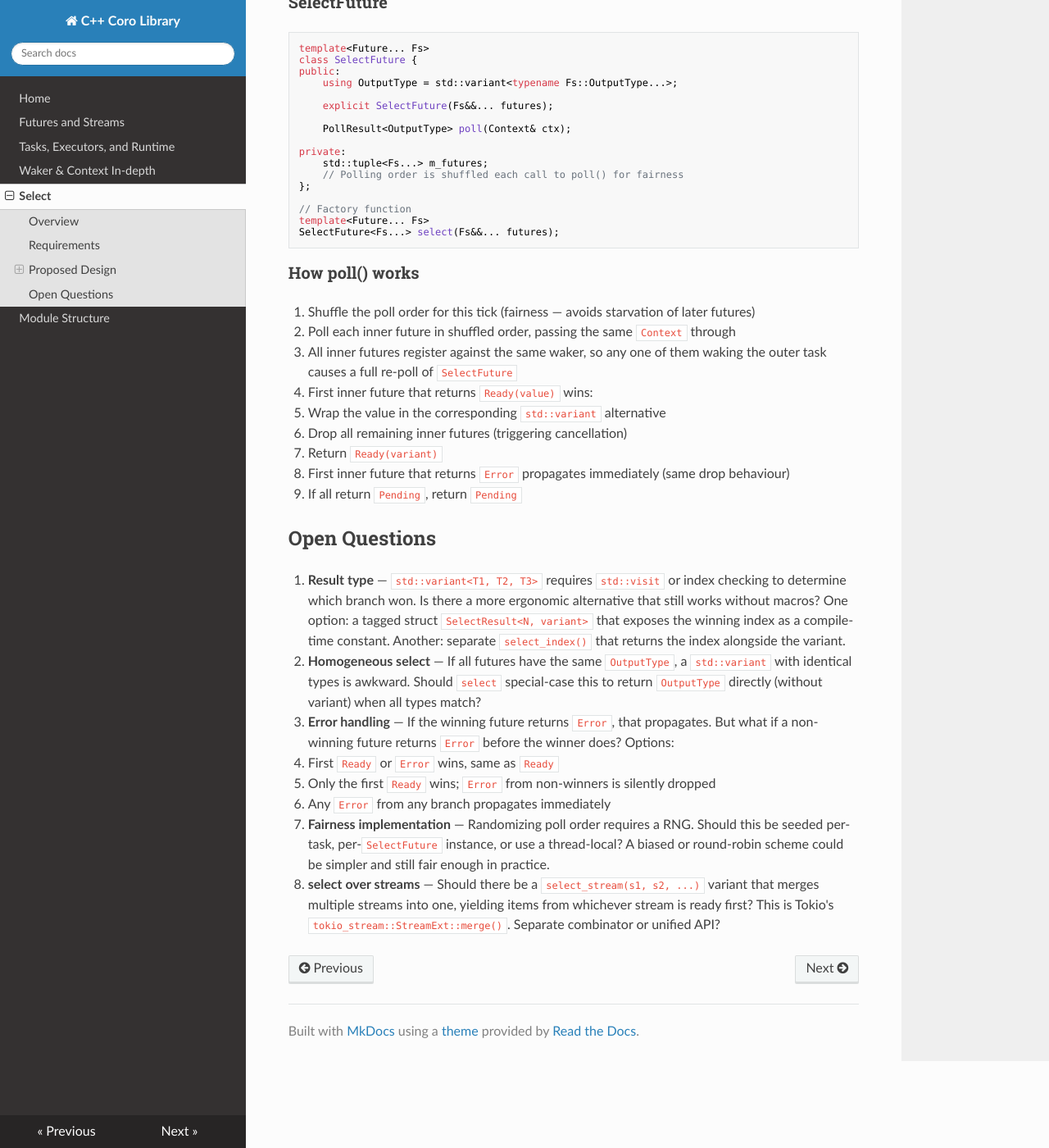
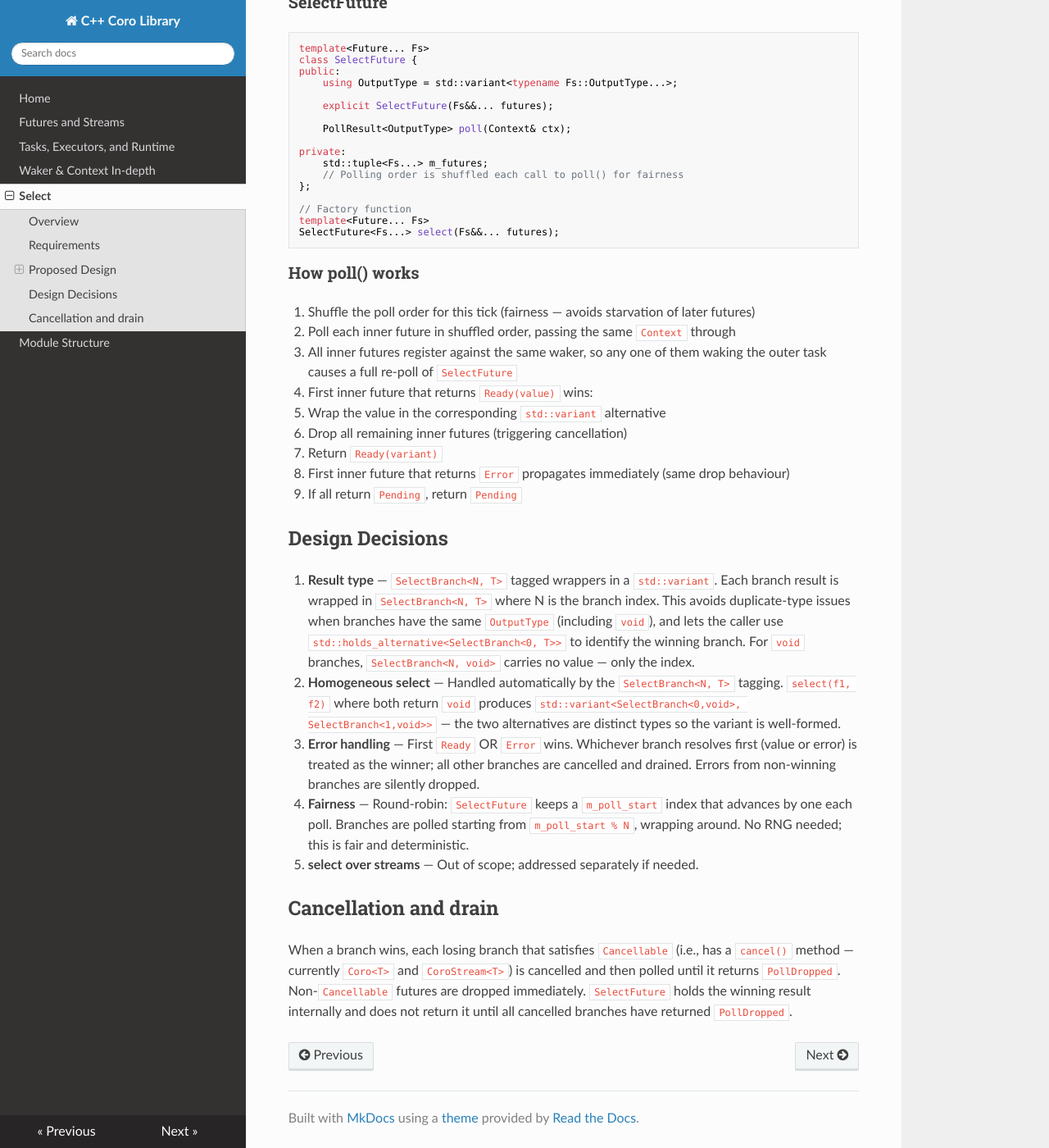
Before and after one commit to bts164/coro, an MkDocs documentation site: the page built from doc/select.md, in a window 1280 px wide and 1400 px high, scrolled down 887 px. Shown: the whole window at 82% size. Built offline with MkDocs 1.6.1, drawn with Linux system fonts in a browser that asks for light colours; nearby versions of some CDN libraries.

```diff
--- a/doc/select.md
+++ b/doc/select.md
@@ -68,28 +68,34 @@
 4. First inner future that returns `Error` propagates immediately (same drop behaviour)
 5. If all return `Pending`, return `Pending`
 
-## Open Questions
+## Design Decisions
 
-1. **Result type** — `std::variant<T1, T2, T3>` requires `std::visit` or index checking
-   to determine which branch won. Is there a more ergonomic alternative that still works
-   without macros? One option: a tagged struct `SelectResult<N, variant>` that exposes
-   the winning index as a compile-time constant. Another: separate `select_index()` that
-   returns the index alongside the variant.
+1. **Result type** — `SelectBranch<N, T>` tagged wrappers in a `std::variant`. Each
+   branch result is wrapped in `SelectBranch<N, T>` where N is the branch index. This
+   avoids duplicate-type issues when branches have the same `OutputType` (including `void`),
+   and lets the caller use `std::holds_alternative<SelectBranch<0, T>>` to identify the
+   winning branch. For `void` branches, `SelectBranch<N, void>` carries no value — only
+   the index.
 
-2. **Homogeneous select** — If all futures have the same `OutputType`, a `std::variant`
-   with identical types is awkward. Should `select` special-case this to return
-   `OutputType` directly (without variant) when all types match?
+2. **Homogeneous select** — Handled automatically by the `SelectBranch<N, T>` tagging.
+   `select(f1, f2)` where both return `void` produces
+   `std::variant<SelectBranch<0,void>, SelectBranch<1,void>>` — the two alternatives are
+   distinct types so the variant is well-formed.
 
-3. **Error handling** — If the winning future returns `Error`, that propagates. But what
-   if a non-winning future returns `Error` before the winner does? Options:
-   - First `Ready` or `Error` wins, same as `Ready`
-   - Only the first `Ready` wins; `Error` from non-winners is silently dropped
-   - Any `Error` from any branch propagates immediately
+3. **Error handling** — First `Ready` OR `Error` wins. Whichever branch resolves first
+   (value or error) is treated as the winner; all other branches are cancelled and drained.
+   Errors from non-winning branches are silently dropped.
 
-4. **Fairness implementation** — Randomizing poll order requires a RNG. Should this be
-   seeded per-task, per-`SelectFuture` instance, or use a thread-local? A biased or
-   round-robin scheme could be simpler and still fair enough in practice.
+4. **Fairness** — Round-robin: `SelectFuture` keeps a `m_poll_start` index that advances
+   by one each poll. Branches are polled starting from `m_poll_start % N`, wrapping around.
+   No RNG needed; this is fair and deterministic.
 
-5. **select over streams** — Should there be a `select_stream(s1, s2, ...)` variant that
-   merges multiple streams into one, yielding items from whichever stream is ready first?
-   This is Tokio's `tokio_stream::StreamExt::merge()`. Separate combinator or unified API?
+5. **select over streams** — Out of scope; addressed separately if needed.
+
+## Cancellation and drain
+
+When a branch wins, each losing branch that satisfies `Cancellable` (i.e., has a `cancel()`
+method — currently `Coro<T>` and `CoroStream<T>`) is cancelled and then polled until it
+returns `PollDropped`. Non-`Cancellable` futures are dropped immediately. `SelectFuture`
+holds the winning result internally and does not return it until all cancelled branches have
+returned `PollDropped`.
```
Also changed, not shown: doc/roadmap.md (added, +41 -0 lines), 5 other files.
